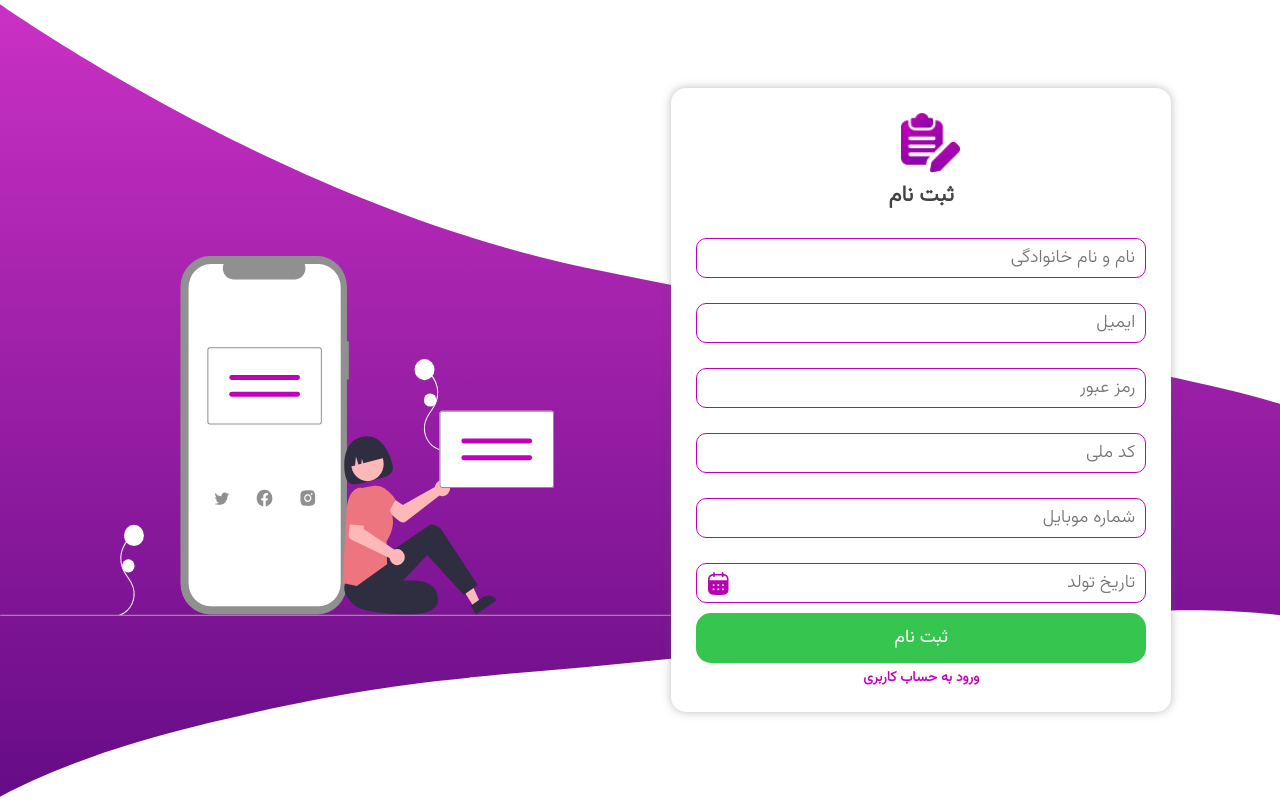
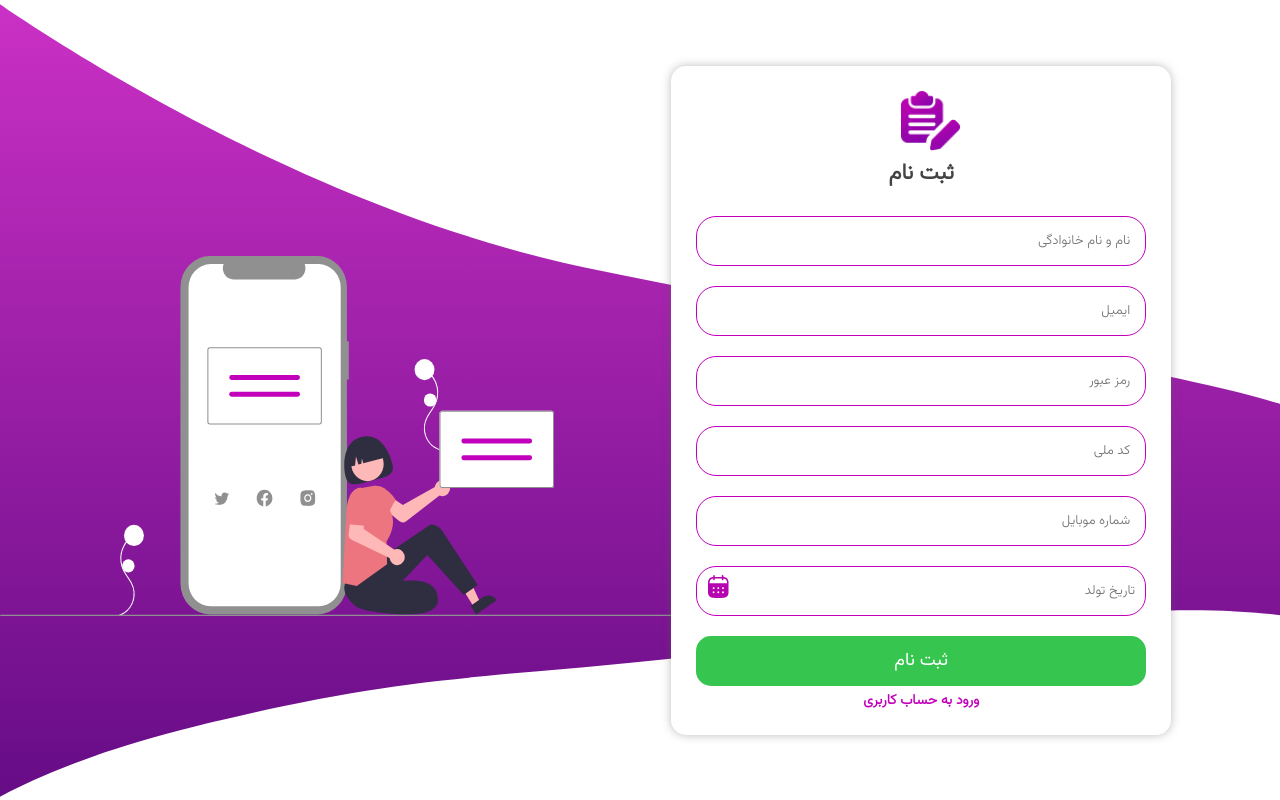
Before and after one commit to alimooo1/Sadrun_Project, a React (Vite) app in the folder sadrun-project/: page /signup in a window 1280 px wide. Built offline with nearby package versions, Linux system fonts and the light colour scheme.

Commit message:
input styles was corrected.

```diff
--- a/sadrun-project/src/components/Login & signup/components/inputs/styles.module.scss
+++ b/sadrun-project/src/components/Login & signup/components/inputs/styles.module.scss
@@ -1,72 +1,66 @@
-
 @import "../../../../sass/variables.scss";
 // input styles.....................
 
-
-.form_input{
+.form_input {
   width: 100%;
-    height: 40px;
-    padding-right: 5px;
-    font-size: 18px;
-    outline:none;
-    border-radius: 10px;
-    border: 1px solid #C200BC;
-    padding-right: 10px;
+  height: 50px;
+  outline: none;
+  border-radius: 20px;
+  border: 1px solid #c200bc;
+  padding-right: 15px;
   font-family: $tertiary-font-family;
+  color: #c200bc;
 }
-.form_input:focus{
+.form_input:focus {
   border: 2px solid #bb0dfa;
 }
-.errorMessage{
+.errorMessage {
   width: 100%;
-    height: 25px;
+  height: 20px;
   display: flex;
   align-items: center;
   justify-content: start;
   text-align: right;
   padding-right: 10px;
 }
-.span{
+.span {
   color: #ec1b1b;
   font-size: 14px;
   font-weight: bold;
 }
 
-
-
-
-
 // dateinput styles............................
 
-.parent_div{position: relative;}
-.img{
+.parent_div {
+  position: relative;
+  padding-bottom: 10px;
+}
+.img {
   position: absolute;
   top: 9px;
   left: 12px;
   z-index: 30;
 }
-.input{
+.input {
   width: 100%;
-    height: 40px;
-    padding-right: 5px;
-    font-size: 18px;
-    outline:none;
-    border-radius: 10px;
-    border: 1px solid #C200BC;
+  height: 50px;
+  padding-right: 15px;
+  outline: none;
+  border-radius: 20px;
+  border: 1px solid #c200bc;
   padding-right: 10px;
   padding-left: 16px;
   text-align: right;
   font-family: $tertiary-font-family;
 }
-.div_footer{
+.div_footer {
   width: 100%;
   height: 10px;
   text-align: right;
   padding-right: 10px;
   padding-top: 2px;
-
 }
-.span_footer{
+.span_footer {
   color: #ec1b1b;
   font-weight: bold;
   margin-bottom: 10px;
```
Lines whose indentation alone changed are shown as unchanged.
